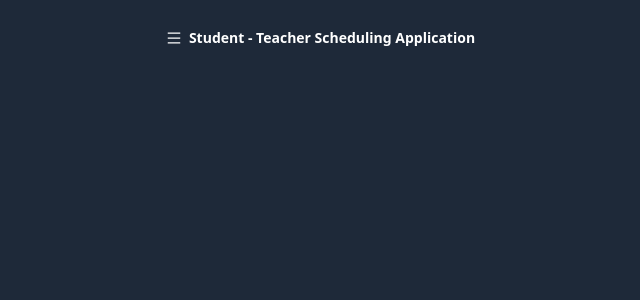
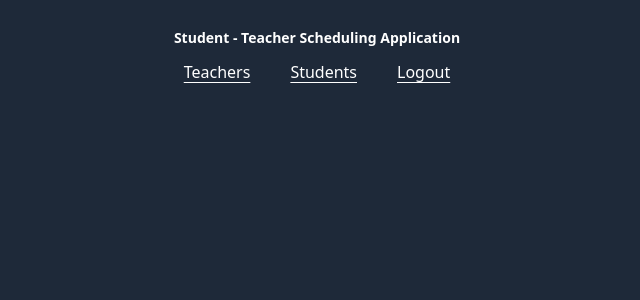
Before and after one commit to zvoosh/student-teacher-scheduler, a React (Vite) app: page /page in a window 1280 px wide. Shown: the top 300 px of the page, without its empty margins (323-963 px from the left). Built offline with nearby package versions, Linux system fonts and the light colour scheme; sample sign-in values are in the browser's storage; a web font is replaced by a local one.

Commit message:
header fix

```diff
--- a/src/components/Header.jsx
+++ b/src/components/Header.jsx
@@ -133,7 +133,7 @@ const Header = () => {
       <div className="!py-2 flex flex-col justify-center items-center">
         <h1 className="text-sm 2xl:text-2xl font-bold text-center !mb-3 flex">
           <div
-            className="block 2xl:hidden !mx-2 cursor-pointer"
+            className="block lg:hidden !mx-2 cursor-pointer"
             onClick={() => {
               isMenuOpen((prev) => !prev);
             }}
@@ -142,7 +142,7 @@ const Header = () => {
           </div>
           <div>Student - Teacher Scheduling Application</div>
         </h1>
-        <div className="hidden 2xl:block">
+        <div className="hidden lg:block">
           {userRole == "teacher" && (
             <>
               <Link
```
